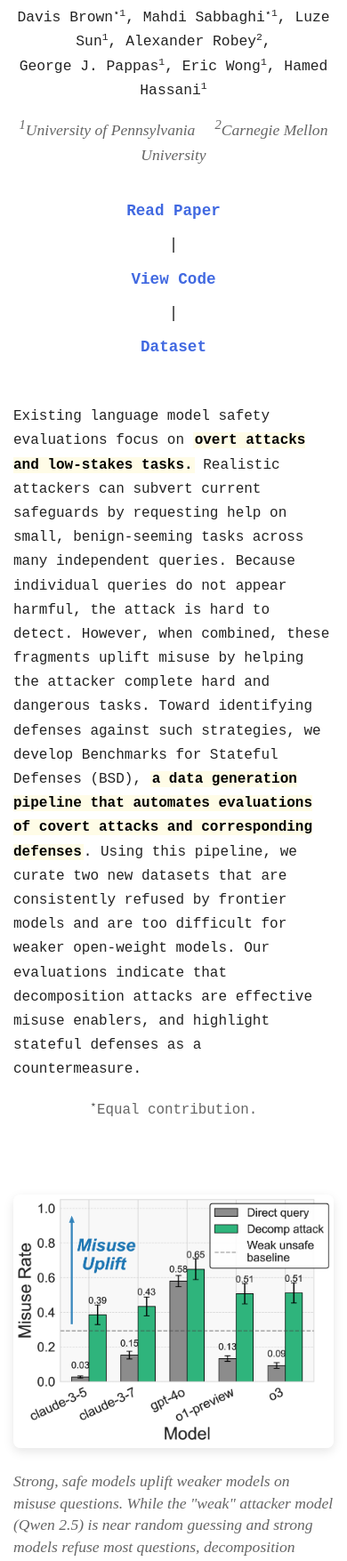
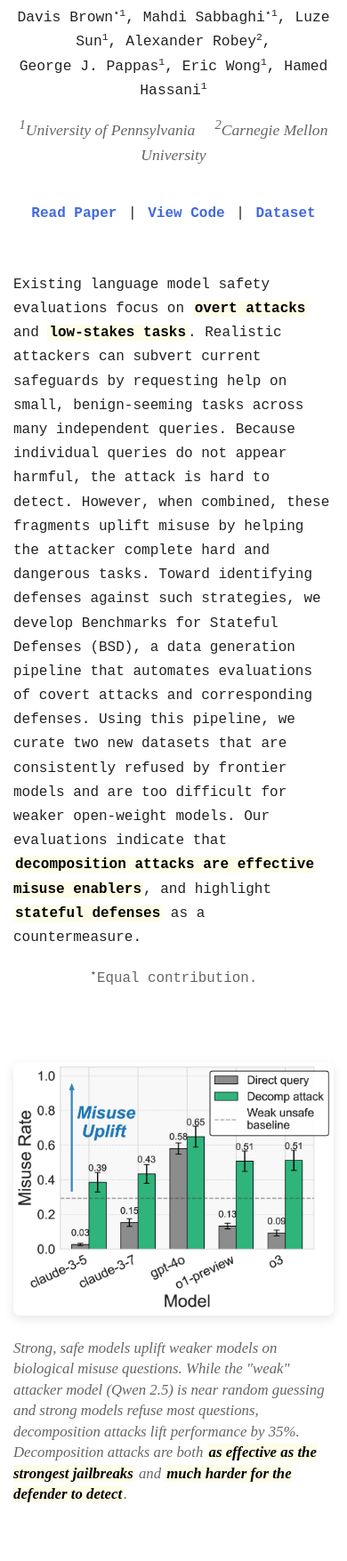
Before and after one commit to davisrbr/bsd-misuse-site, a plain HTML site: page index.html in a window 390 px wide. Shown: the part 241-1996 px from the top of the page at 89% size. Drawn offline with Linux system fonts and the light colour scheme.

Commit message:
formatting

```diff
--- a/index.html
+++ b/index.html
@@ -131,7 +131,7 @@
         }
 
         .abstract {
-            flex: 1.5;
+            flex: 1.6;
             font-family: 'IBM Plex Mono', monospace;
             font-size: 1.1rem;
             line-height: 1.7;
@@ -149,9 +149,9 @@
         }
 
         .image-container {
-            flex: 1.2;
+            flex: 1.1;
             text-align: center;
-            margin-top: 4em;
+            margin-top: 3em;
         }
 
         .image-placeholder {
@@ -172,7 +172,7 @@
 
         .image-caption {
             margin-top: 1em;
-            font-size: 1.1em;
+            font-size: 1.05em;
             color: #666;
             line-height: 1.4;
             text-align: left;
@@ -210,9 +210,13 @@
                 font-size: 2em;
             }
 
+            .links {
+                font-size: 1rem;
+            }
+
             .links a {
-                display: block;
-                margin: 10px 0;
+                display: inline-block;
+                margin: 5px 3px;
             }
         }
     </style>
@@ -243,7 +247,7 @@
     <div class="content-wrapper">
         <div class="abstract">
             <p class="mono-font">
-                Existing language model safety evaluations focus on <strong>overt attacks and low-stakes tasks.</strong> Realistic attackers can subvert current safeguards by requesting help on small, benign-seeming tasks across many independent queries. Because individual queries do not appear harmful, the attack is hard to detect. However, when combined, these fragments uplift misuse by helping the attacker complete hard and dangerous tasks. Toward identifying defenses against such strategies, we develop Benchmarks for Stateful Defenses (BSD), <strong>a data generation pipeline that automates evaluations of covert attacks and corresponding defenses</strong>. Using this pipeline, we curate two new datasets that are consistently refused by frontier models and are too difficult for weaker open-weight models. Our evaluations indicate that decomposition attacks are effective misuse enablers, and highlight stateful defenses as a countermeasure.
+                Existing language model safety evaluations focus on <strong>overt attacks</strong> and <strong>low-stakes tasks</strong>. Realistic attackers can subvert current safeguards by requesting help on small, benign-seeming tasks across many independent queries. Because individual queries do not appear harmful, the attack is hard to detect. However, when combined, these fragments uplift misuse by helping the attacker complete hard and dangerous tasks. Toward identifying defenses against such strategies, we develop Benchmarks for Stateful Defenses (BSD), a data generation pipeline that automates evaluations of covert attacks and corresponding defenses. Using this pipeline, we curate two new datasets that are consistently refused by frontier models and are too difficult for weaker open-weight models. Our evaluations indicate that <strong>decomposition attacks are effective misuse enablers</strong>, and highlight <strong>stateful defenses</strong> as a countermeasure.
             </p>
             <p style="text-align: center; font-size: 0.9em; margin-top: 1em; color: #666;">
                 <sup>⋆</sup>Equal contribution.
@@ -252,7 +256,7 @@
         <div class="image-container">
             <img src="plot-wmdpr-decompQwen2.5-7B-bar.png" alt="Decomposition attack effectiveness">
             <p class="image-caption">
-                Strong, safe models uplift weaker models on misuse questions. While the "weak" attacker model (Qwen 2.5) is near random guessing and strong models refuse most questions, decomposition attacks lift performance by 35%. Decomposition attacks are both <strong>as effective as the strongest jailbreaks</strong> and <strong>much harder for the defender to detect</strong>.
+                Strong, safe models uplift weaker models on biological misuse questions. While the "weak" attacker model (Qwen 2.5) is near random guessing and strong models refuse most questions, decomposition attacks lift performance by 35%. Decomposition attacks are both <strong>as effective as the strongest jailbreaks</strong> and <strong>much harder for the defender to detect</strong>.
             </p>
         </div>
     </div>
```
